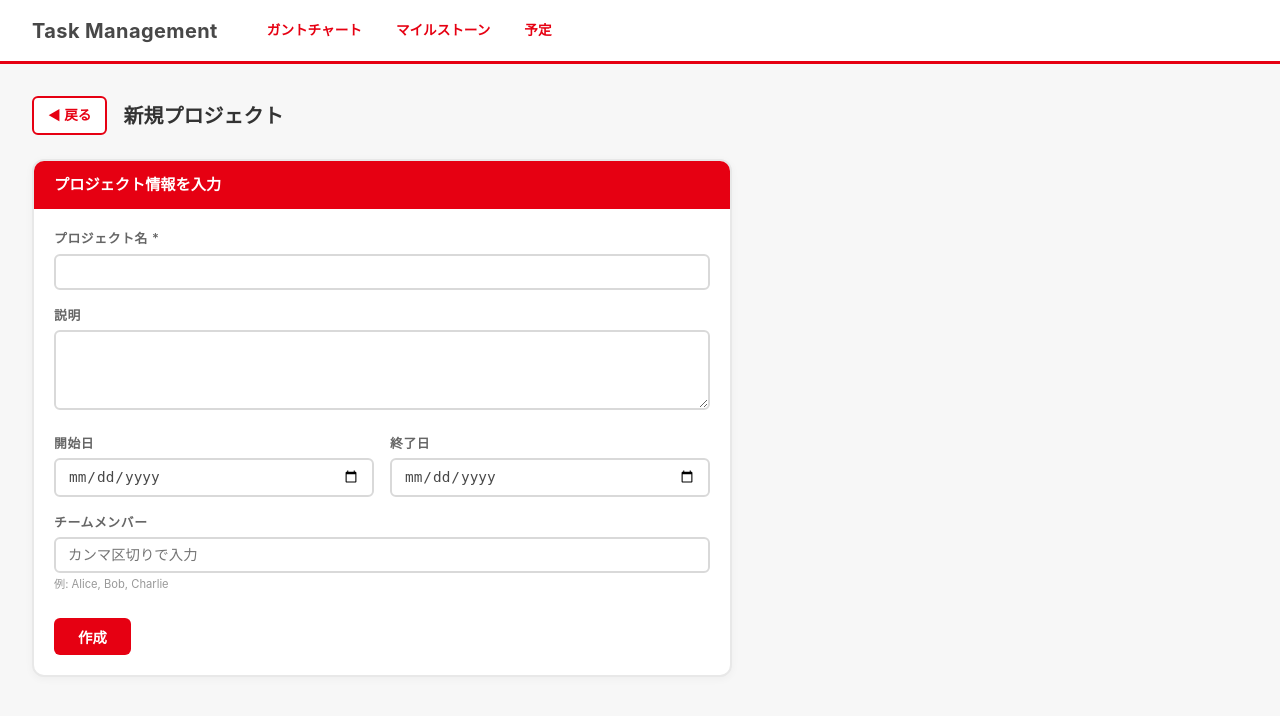
After one commit to pyaa6423/task-management, a FastAPI app: template app/templates/project_form.html in a window 1280 px wide. The commit adds this page. Shown: the top 716 px of the page. Run offline with FastAPI, Linux system fonts and the light colour scheme; the template is opened without the code that fills it, so the values that code supplies are empty.

Commit message:
feat: add project create/edit pages, milestone end date markers
- Project create page at /projects/new
- Project edit page at /projects/{id}/edit with delete
- "＋ プロジェクト追加" card in gantt overview
- Project end date shown as date marker in milestone timeline
- 120 tests passing

Co-Authored-By: Claude Opus 4.6 (1M context) <noreply@anthropic.com>

```diff
--- a/app/static/style.css
+++ b/app/static/style.css
@@ -726,6 +726,32 @@ div.details-container,
     color: #999;
 }
 
+.overview-nav-add {
+    display: flex;
+    flex-direction: column;
+    align-items: center;
+    justify-content: center;
+    text-decoration: none;
+    border-style: dashed;
+    color: #999;
+}
+
+.overview-nav-add:hover {
+    border-color: #e60012;
+    color: #e60012;
+}
+
+.overview-nav-add-icon {
+    font-size: 1.25rem;
+    font-weight: 700;
+    line-height: 1;
+}
+
+.overview-nav-add .overview-nav-name {
+    font-size: 0.8rem;
+    color: inherit;
+}
+
 /* ── Overview: fixed labels + scrollable gantt ── */
 .overview-wrapper {
     display: flex;
--- /dev/null
+++ b/app/templates/project_form.html
@@ -0,0 +1,225 @@
+{% extends "base.html" %}
+
+{% block title %}{% if is_edit %}プロジェクト編集{% else %}プロジェクト追加{% endif %} - Task Management{% endblock %}
+
+{% block head %}
+<style>
+    .form-header {
+        display: flex;
+        align-items: center;
+        gap: 1rem;
+        margin-bottom: 1.5rem;
+    }
+    .back-link {
+        display: inline-flex;
+        align-items: center;
+        gap: 0.375rem;
+        padding: 0.4rem 0.875rem;
+        background: #fff;
+        color: #e60012;
+        border: 2px solid #e60012;
+        border-radius: 6px;
+        font-size: 0.85rem;
+        font-weight: 600;
+        text-decoration: none;
+        transition: all 0.2s;
+    }
+    .back-link:hover { background: #e60012; color: #fff; }
+    .form-title { font-size: 1.25rem; font-weight: 700; color: #333; }
+
+    .form-card {
+        background: #fff;
+        border: 2px solid #e8e8e8;
+        border-radius: 12px;
+        overflow: hidden;
+        box-shadow: 0 2px 8px rgba(0,0,0,0.04);
+        max-width: 700px;
+    }
+    .form-card-header {
+        padding: 0.75rem 1.25rem;
+        background: #e60012;
+        color: #fff;
+        font-weight: 700;
+        font-size: 0.95rem;
+    }
+    .form-card-body { padding: 1.25rem; }
+
+    .form-group {
+        margin-bottom: 1rem;
+    }
+    .form-group label {
+        display: block;
+        font-size: 0.8rem;
+        font-weight: 600;
+        color: #666;
+        margin-bottom: 0.25rem;
+        text-transform: uppercase;
+        letter-spacing: 0.05em;
+    }
+    .form-group input, .form-group textarea {
+        width: 100%;
+        padding: 0.5rem 0.75rem;
+        font-size: 0.9rem;
+        border: 2px solid #d9d9d9;
+        border-radius: 6px;
+        background: #fff;
+        color: #484848;
+        outline: none;
+        transition: border-color 0.2s;
+    }
+    .form-group input:focus, .form-group textarea:focus {
+        border-color: #e60012;
+    }
+    .form-group textarea { min-height: 80px; resize: vertical; }
+    .form-group .hint { font-size: 0.7rem; color: #999; margin-top: 0.2rem; }
+
+    .form-row {
+        display: flex;
+        gap: 1rem;
+    }
+    .form-row .form-group { flex: 1; }
+
+    .form-actions {
+        display: flex;
+        gap: 0.75rem;
+        margin-top: 1.5rem;
+    }
+    .btn-submit {
+        padding: 0.5rem 1.5rem;
+        background: #e60012;
+        color: #fff;
+        border: none;
+        border-radius: 6px;
+        font-size: 0.9rem;
+        font-weight: 600;
+        cursor: pointer;
+        transition: all 0.2s;
+    }
+    .btn-submit:hover { background: #c4000f; }
+    .btn-delete {
+        padding: 0.5rem 1.5rem;
+        background: #fff;
+        color: #e60012;
+        border: 2px solid #e60012;
+        border-radius: 6px;
+        font-size: 0.9rem;
+        font-weight: 600;
+        cursor: pointer;
+        transition: all 0.2s;
+        margin-left: auto;
+    }
+    .btn-delete:hover { background: #e60012; color: #fff; }
+</style>
+{% endblock %}
+
+{% block content %}
+<div class="form-header">
+    <a href="/gantt" class="back-link">&#9664; 戻る</a>
+    <span class="form-title">{% if is_edit %}プロジェクト編集{% else %}新規プロジェクト{% endif %}</span>
+</div>
+
+<div class="form-card">
+    <div class="form-card-header">
+        {% if is_edit %}{{ project.name }} を編集{% else %}プロジェクト情報を入力{% endif %}
+    </div>
+    <div class="form-card-body">
+        <form id="project-form">
+            <div class="form-group">
+                <label for="name">プロジェクト名 *</label>
+                <input type="text" id="name" value="{{ project.name if is_edit else '' }}" required>
+            </div>
+            <div class="form-group">
+                <label for="description">説明</label>
+                <textarea id="description">{{ project.description if is_edit else '' }}</textarea>
+            </div>
+            <div class="form-row">
+                <div class="form-group">
+                    <label for="start_date">開始日</label>
+                    <input type="date" id="start_date" value="{{ project.start_date if is_edit else '' }}">
+                </div>
+                <div class="form-group">
+                    <label for="end_date">終了日</label>
+                    <input type="date" id="end_date" value="{{ project.end_date if is_edit else '' }}">
+                </div>
+            </div>
+            <div class="form-group">
+                <label for="team_members">チームメンバー</label>
+                <input type="text" id="team_members" value="{{ project.team_members if is_edit else '' }}" placeholder="カンマ区切りで入力">
+                <div class="hint">例: Alice, Bob, Charlie</div>
+            </div>
+            <div class="form-actions">
+                <button type="submit" class="btn-submit">{% if is_edit %}更新{% else %}作成{% endif %}</button>
+                {% if is_edit %}
+                <button type="button" class="btn-delete" id="delete-btn">削除</button>
+                {% endif %}
+            </div>
+        </form>
+    </div>
+</div>
+{% endblock %}
+
+{% block scripts %}
+<script>
+document.addEventListener("DOMContentLoaded", () => {
+    const form = document.getElementById("project-form");
+    const isEdit = {{ "true" if is_edit else "false" }};
+    const projectId = {{ project.id if is_edit else "null" }};
+
+    function parseCSV(val) {
+        if (!val || !val.trim()) return [];
+        return val.split(",").map(s => s.trim()).filter(s => s.length > 0);
+    }
+
+    form.addEventListener("submit", async (e) => {
+        e.preventDefault();
+        const name = document.getElementById("name").value.trim();
+        if (!name) return;
+
+        const body = {
+            name: name,
+            description: document.getElementById("description").value.trim() || null,
+            start_date: document.getElementById("start_date").value || null,
+            end_date: document.getElementById("end_date").value || null,
+            team_members: parseCSV(document.getElementById("team_members").value) || null,
+        };
+
+        try {
+            let resp;
+            if (isEdit) {
+                resp = await fetch(`/api/v1/projects/${projectId}`, {
+                    method: "PUT",
+                    headers: { "Content-Type": "application/json" },
+                    body: JSON.stringify(body),
+                });
+            } else {
+                resp = await fetch("/api/v1/projects", {
+                    method: "POST",
+                    headers: { "Content-Type": "application/json" },
+                    body: JSON.stringify(body),
+                });
+            }
+            if (!resp.ok) {
+                const err = await resp.json();
+                alert(err.detail || "保存に失敗しました");
+                return;
+            }
+            const data = await resp.json();
+            window.location.href = `/gantt#project-${data.id}`;
+        } catch (err) {
+            alert("通信エラーが発生しました");
+        }
+    });
+
+    if (isEdit) {
+        document.getElementById("delete-btn").addEventListener("click", async () => {
+            if (!confirm("このプロジェクトと全てのタスクを削除しますか？")) return;
+            try {
+                const resp = await fetch(`/api/v1/projects/${projectId}`, { method: "DELETE" });
+                if (!resp.ok) { alert("削除に失敗しました"); return; }
+                window.location.href = "/gantt";
+            } catch (err) { alert("通信エラー"); }
+        });
+    }
+});
+</script>
+{% endblock %}
```
Also changed, not shown: app/routers/task_pages.py (+34 -0 lines), app/static/gantt.js (+8 -0 lines), app/templates/milestones.html (+15 -0 lines).
